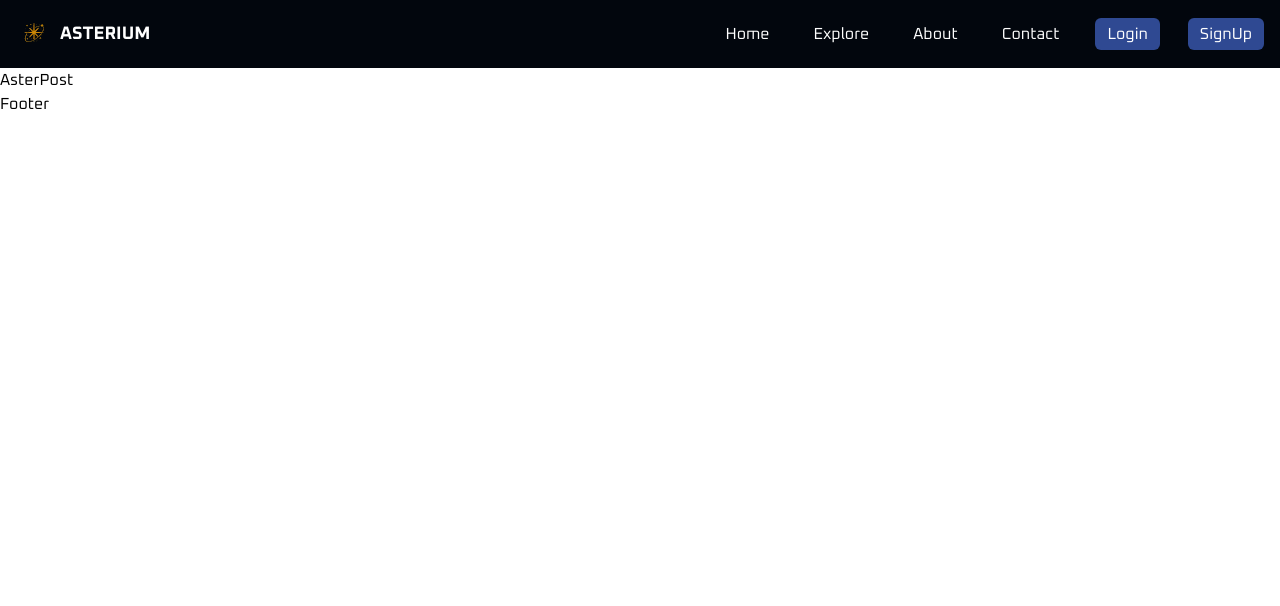
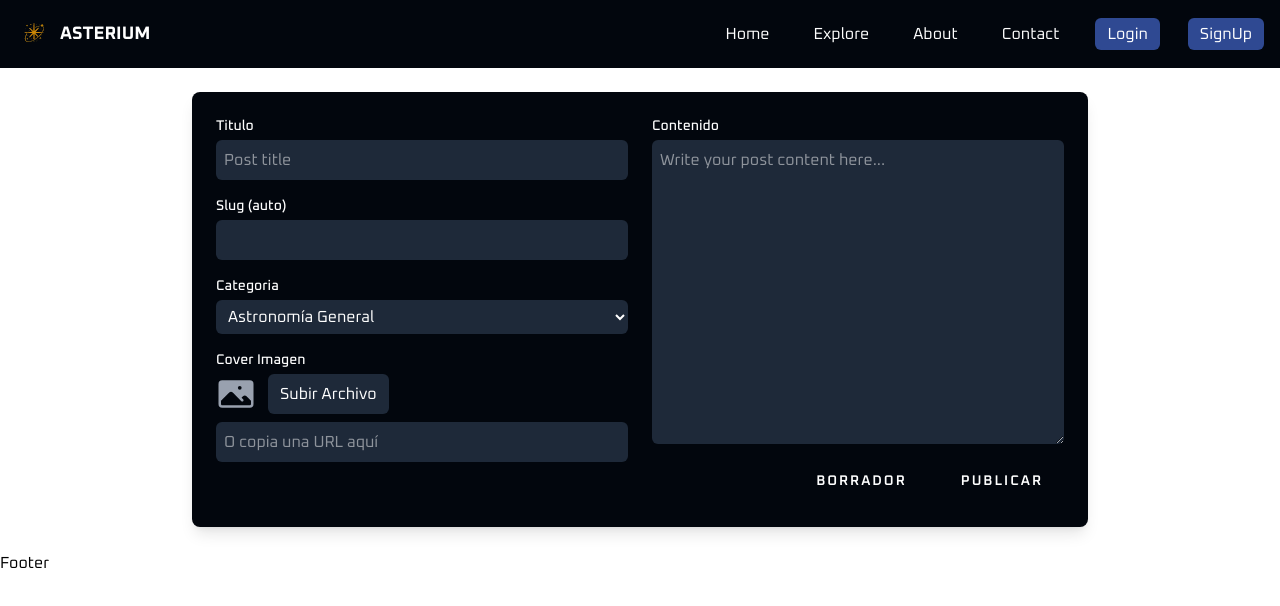
Before and after one commit to Asterium360/Aster-Client, a React (Vite) app: page /newpost in a window 1280 px wide. Shown: the top 606 px of the page. Built offline with nearby package versions, Linux system fonts and the light colour scheme; a web font is replaced by a local one.

Commit message:
Feat Post AsterForm

```diff
--- a/package.json
+++ b/package.json
@@ -10,6 +10,7 @@
     "preview": "vite preview"
   },
   "dependencies": {
+    "@heroicons/react": "^2.2.0",
     "@heroui/navbar": "^2.2.24",
     "@heroui/react": "^2.8.4",
     "axios": "^1.12.2",
--- a/src/components/AsterForm.jsx
+++ b/src/components/AsterForm.jsx
@@ -1,9 +1,171 @@
-import React from 'react'
+import { PhotoIcon } from '@heroicons/react/24/solid';
+import { useState, useEffect } from 'react';
+
+const categories = [
+    "Astronomía General",
+    "Sistema Solar",
+    "Estrellas",
+    "Evolución Estelar",
+    "Galaxias",
+    "Estructura Cósmica",
+    "Cosmología",
+    "Astrobiología",
+    "Exploración Espacial",
+    "Astronomía Observacional",
+    "Astrofísica"
+];
 
 const AsterForm = () => {
-  return (
-    <div>AsterForm</div>
-  )
+    const [title, setTitle] = useState('');
+    const [slug, setSlug] = useState('');
+    const [content, setContent] = useState('');
+    const [category, setCategory] = useState(categories[0]);
+    const [coverImageFile, setCoverImageFile] = useState(null);
+    const [coverImageUrl, setCoverImageUrl] = useState('');
+    const [previewImage, setPreviewImage] = useState('');
+    const [status, setStatus] = useState('draft');
+
+    useEffect(() => {
+        // Generar previsualización: prioridad archivo sobre URL
+        if (coverImageFile) {
+            const reader = new FileReader();
+            reader.onload = () => setPreviewImage(reader.result);
+            reader.readAsDataURL(coverImageFile);
+        } else if (coverImageUrl) {
+            setPreviewImage(coverImageUrl);
+        } else {
+            setPreviewImage('');
+        }
+    }, [coverImageFile, coverImageUrl]);
+
+    const handleTitleChange = (e) => {
+        const value = e.target.value;
+        setTitle(value);
+        setSlug(value.toLowerCase().replace(/\s+/g, '-').replace(/[^\w-]/g, ''));
+    };
+
+    const handleFileChange = (e) => {
+        if (e.target.files && e.target.files[0]) {
+            setCoverImageFile(e.target.files[0]);
+            setCoverImageUrl('');
+        }
+    };
+
+    const handleUrlChange = (e) => {
+        setCoverImageUrl(e.target.value);
+        setCoverImageFile(null);
+    };
+
+    const handleSubmit = (publishStatus) => (e) => {
+        e.preventDefault();
+        setStatus(publishStatus);
+        console.log({ title, slug, content, category, coverImageFile, coverImageUrl, status: publishStatus });
+        // Aquí enviarías los datos al backend
+    };
+
+    return (
+        <div>
+        <form style={{ backgroundColor: '#02060D' }} className="m-6 text-white p-6 rounded-lg shadow-lg max-w-4xl mx-auto grid grid-cols-1 sm:grid-cols-2 gap-6">
+
+            {/* Columna 1 */}
+            <div className="space-y-4">
+                <div>
+                    <label className="block text-sm font-medium">Titulo</label>
+                    <input
+                        type="text"
+                        value={title}
+                        onChange={handleTitleChange}
+                        placeholder="Post title"
+                        className="mt-1 block w-full rounded-md bg-gray-800 p-2 focus:outline-none focus:ring-2 focus:ring-blue-500"
+                        required
+                    />
+                </div>
+
+                <div>
+                    <label className="block text-sm font-medium">Slug (auto)</label>
+                    <input
+                        type="text"
+                        value={slug}
+                        readOnly
+                        className="mt-1 block w-full rounded-md bg-gray-800 p-2 text-gray-400"
+                    />
+                </div>
+
+                <div>
+                    <label className="block text-sm font-medium">Categoria</label>
+                    <select
+                        value={category}
+                        onChange={(e) => setCategory(e.target.value)}
+                        className="mt-1 block w-full rounded-md bg-gray-800 p-2 focus:outline-none focus:ring-2 focus:ring-blue-500"
+                    >
+                        {categories.map((cat) => (
+                            <option key={cat} value={cat}>{cat}</option>
+                        ))}
+                    </select>
+                </div>
+
+                <div>
+                    <label className="block text-sm font-medium">Cover Imagen</label>
+                    <div className="mt-1 flex items-center gap-3">
+                        <PhotoIcon className="h-10 w-10 text-gray-400" />
+                        <label className="cursor-pointer bg-gray-800 px-3 py-2 rounded-md hover:bg-gray-700">
+                            Subir Archivo
+                            <input type="file" accept="image/*" onChange={handleFileChange} className="sr-only" />
+                        </label>
+                    </div>
+                    <div className="mt-2">
+                        <input
+                            type="url"
+                            placeholder="O copia una URL aquí"
+                            value={coverImageUrl}
+                            onChange={handleUrlChange}
+                            className="mt-1 block w-full rounded-md bg-gray-800 p-2 focus:outline-none focus:ring-2 focus:ring-blue-500"
+                        />
+                    </div>
+                    {previewImage && (
+                        <img
+                            src={previewImage}
+                            alt="Preview"
+                            className="mt-4 w-full rounded-md object-cover max-h-64 border border-gray-700"
+                        />
+                    )}
+                </div>
+            </div>
+
+            {/* Columna 2 */}
+            <div className="space-y-4">
+                <div className="col-span-full">
+                    <label className="block text-sm font-medium">Contenido</label>
+                    <textarea
+                        rows={12}
+                        value={content}
+                        onChange={(e) => setContent(e.target.value)}
+                        placeholder="Write your post content here..."
+                        className="mt-1 block w-full rounded-md bg-gray-800 p-2 focus:outline-none focus:ring-2 focus:ring-blue-500"
+                        required
+                    />
+                </div>
+
+                <div className="flex justify-end mt-4 col-span-full gap-3">
+                    <button
+                        type="button"
+                        onClick={handleSubmit('draft')}
+                        className="bg-gray-600 px-4 py-2 rounded-md hover:bg-gray-500"
+                    >
+                        Borrador
+                    </button>
+                    <button
+                        type="button"
+                        onClick={handleSubmit('published')}
+                        className="bg-blue-600 px-4 py-2 rounded-md hover:bg-blue-500"
+                    >
+                        Publicar
+                    </button>
+                </div>
+            </div>
+        </form>
+        </div>
+    );
 }
 
-export default AsterForm
+export default AsterForm;
--- a/src/router/Router.jsx
+++ b/src/router/Router.jsx
@@ -8,6 +8,7 @@ import About from "../pages/AboutUs";
 import Layout from "../layout/Layout";
 import AsterDetail from "../pages/AsterDetail";
 import AuthForm from "../components/AuthForm";
+import AsterForm from "../components/AsterForm";
 
 
 
@@ -37,7 +38,7 @@ export const AsterRouter = createBrowserRouter([{
         },
         {
             path: "/newpost",
-            element: <AsterPost />
+            element: <AsterForm />
         },
         {
             path: "/editpost/:id",
@@ -55,8 +56,7 @@ export const AsterRouter = createBrowserRouter([{
         {
             path: "/register",
             element: <AuthForm mode="register"/>
-        },
-
+        }
     ]
 }])
 
```
Also changed, not shown: 1 other file (tests, documents, lock files or other folders).
